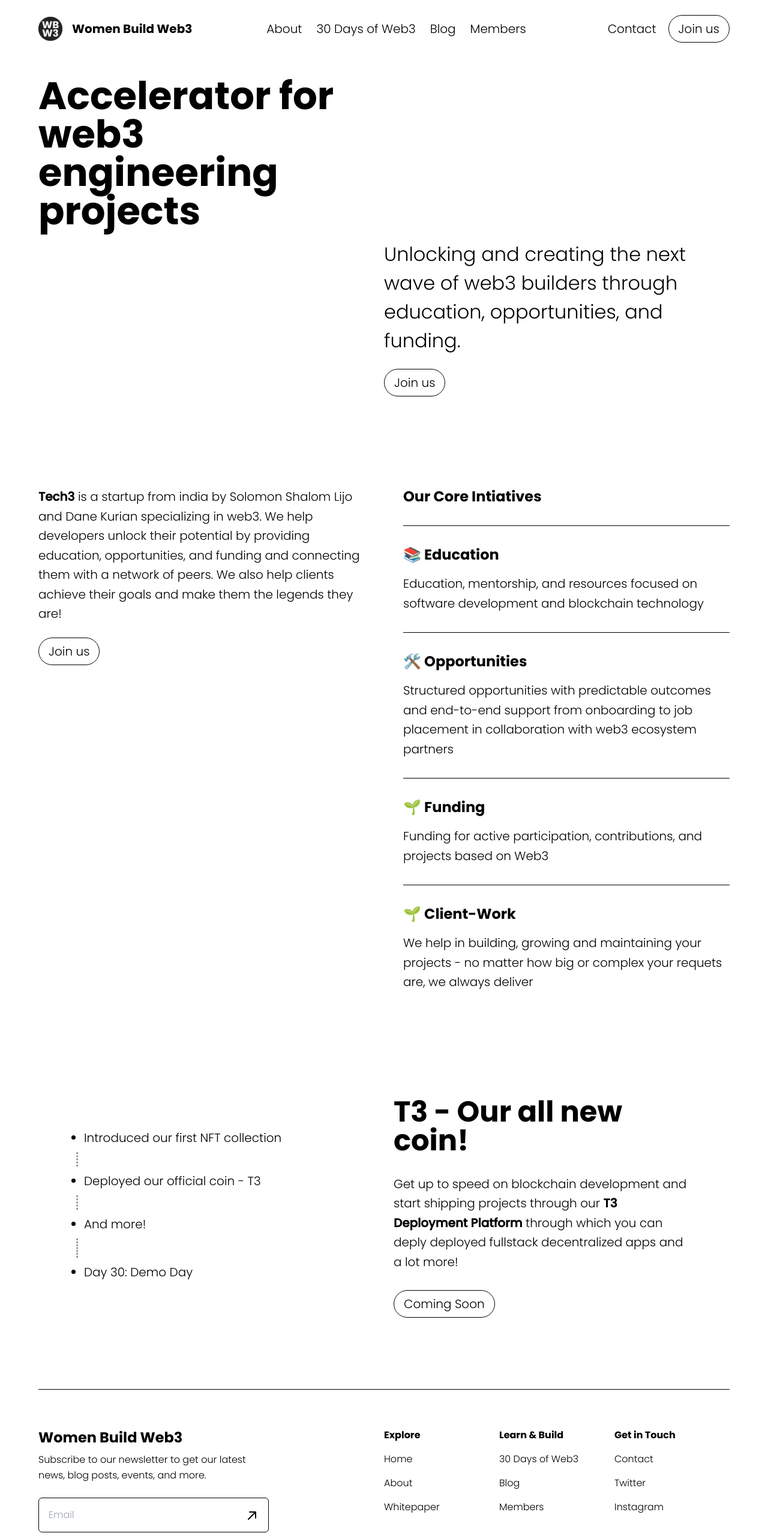
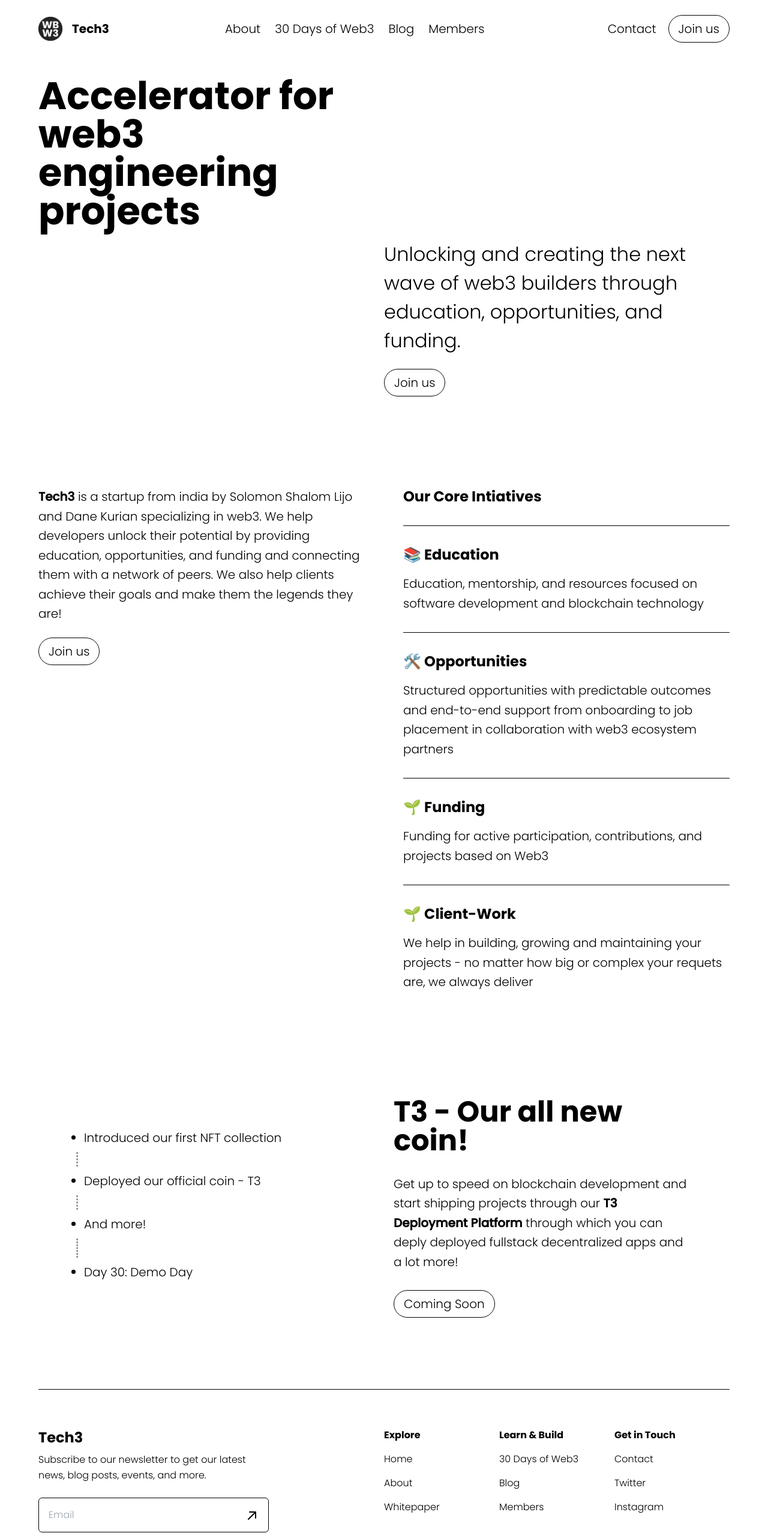
Before and after one commit to solomonshalom/web3-website, a Next.js app: page / in a window 1280 px wide. Shown: the top 2566 px of the page at 60% size. Built offline with nearby package versions, Linux system fonts and the light colour scheme.

Commit message:
Hello! Mom

```diff
--- a/components/Footer.js
+++ b/components/Footer.js
@@ -7,7 +7,7 @@
       <hr className="mb-12 sm:mb-16 border-t border-black dark:border-white border-solid" />
       <div className="grid md:grid-cols-2">
         <div className="mb-8 max-w-sm">
-          <h5 className="mb-2 text-2xl font-poppins-bold">Women Build Web3</h5>
+          <h5 className="mb-2 text-2xl font-poppins-bold">Tech3</h5>
           <p className="mb-6 text-base leading-relaxed">
             Subscribe to our newsletter to get our latest news, blog posts,
             events, and more.
--- a/components/Navbar.js
+++ b/components/Navbar.js
@@ -21,7 +21,7 @@
                       width="40px"
                     />
                     <span className="hidden sm:block cursor-pointer font-poppins-bold text-xl">
-                      Women Build Web3
+                      Tech3
                     </span>
                   </a>
                 </Link>
@@ -37,7 +37,7 @@
                       width="40px"
                     />
                     <span className="hidden sm:block cursor-pointer font-poppins-bold text-xl">
-                      Women Build Web3
+                      Tech3
                     </span>
                   </a>
                 </Link>
--- a/pages/about.js
+++ b/pages/about.js
@@ -21,7 +21,7 @@
   return (
     <Layout>
       <Head>
-        <title>About | Women Build Web3</title>
+        <title>About | Tech3</title>
         <meta
           name="description"
           content="Providing education, oppportunities, and funding to a new wave of web3 builders"
--- a/pages/contact.js
+++ b/pages/contact.js
@@ -86,7 +86,7 @@
   return (
     <Layout>
       <Head>
-        <title>Contact | Women Build Web3</title>
+        <title>Contact | Tech3</title>
         <meta
           name="description"
           content="Contact WBW3. Providing education, oppportunities, and funding to a new wave of web3 builders"
--- a/pages/members.js
+++ b/pages/members.js
@@ -21,7 +21,7 @@
   return (
     <Layout>
       <Head>
-        <title>About | Women Build Web3</title>
+        <title>About | Tech3</title>
         <meta
           name="description"
           content="Providing education, oppportunities, and funding to a new wave of web3 builders"
```
